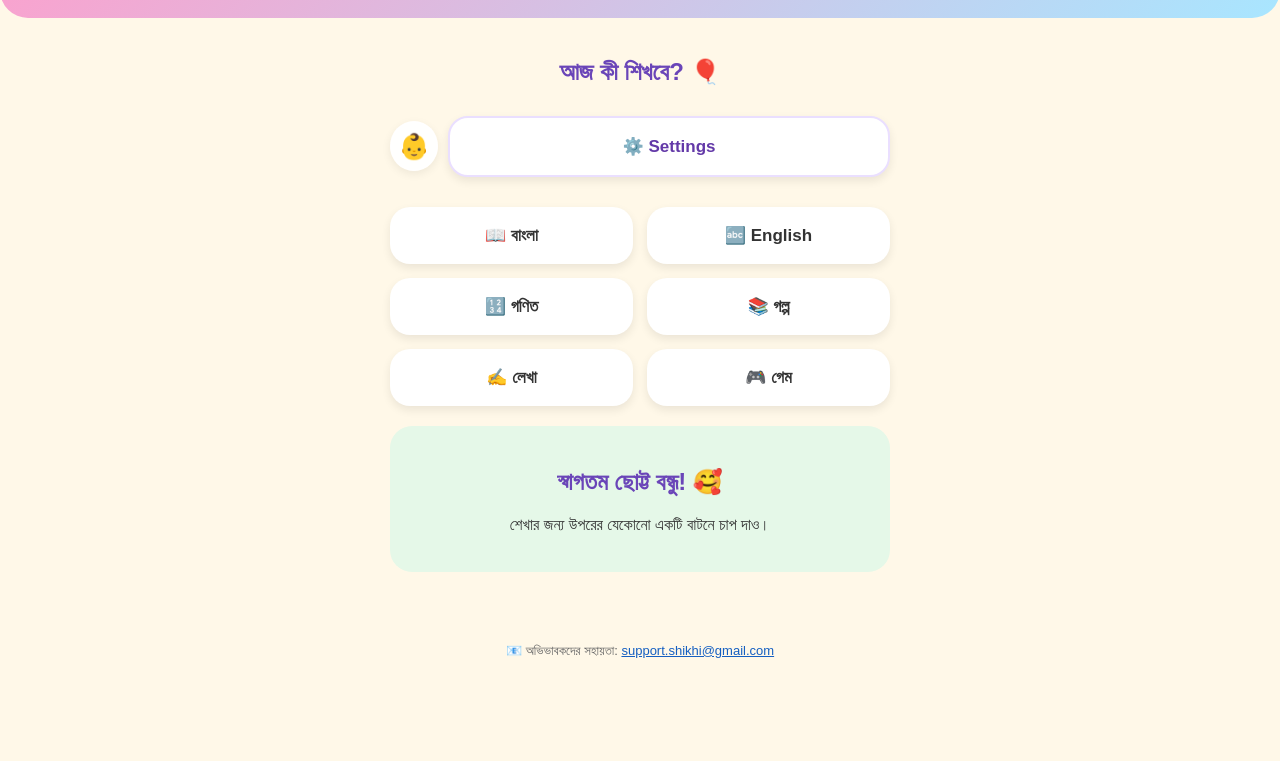
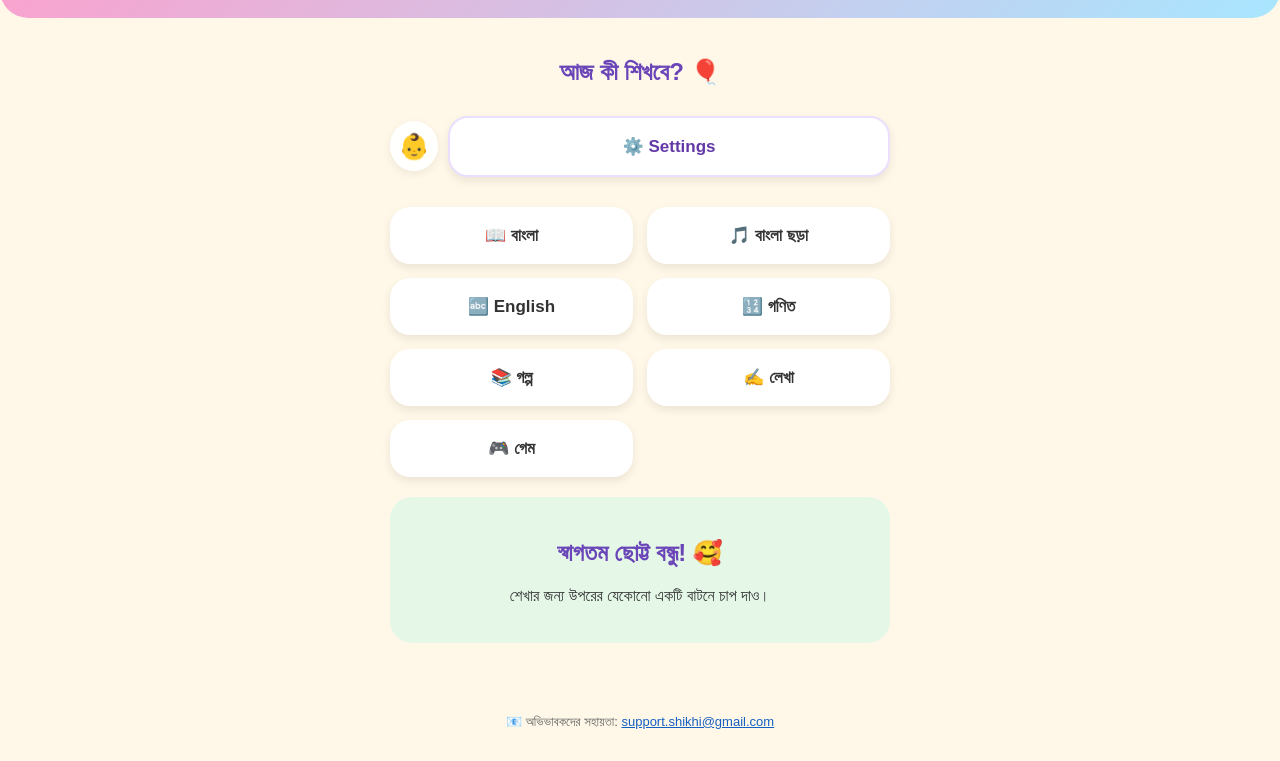
Before and after one commit to ama742123/shikhi_kids, a website: page index.html in a window 1280 px wide. Shown: the part 104-865 px from the top of the page. Before the commit the page ends 800 px from the top, so only its background shows below. Drawn offline with Linux system fonts and the light colour scheme.

Commit message:
Update index.html

```diff
--- a/index.html
+++ b/index.html
@@ -30,6 +30,7 @@
 
     <section class="subjects" id="subjects">
       <button onclick="showLesson('bangla')">📖 বাংলা</button>
+      <button onclick="showLesson('rhymes')">🎵 বাংলা ছড়া</button>
       <button onclick="showLesson('english')">🔤 English</button>
       <button onclick="showLesson('math')">🔢 গণিত</button>
       <button onclick="showLesson('story')">📚 গল্প</button>
```
